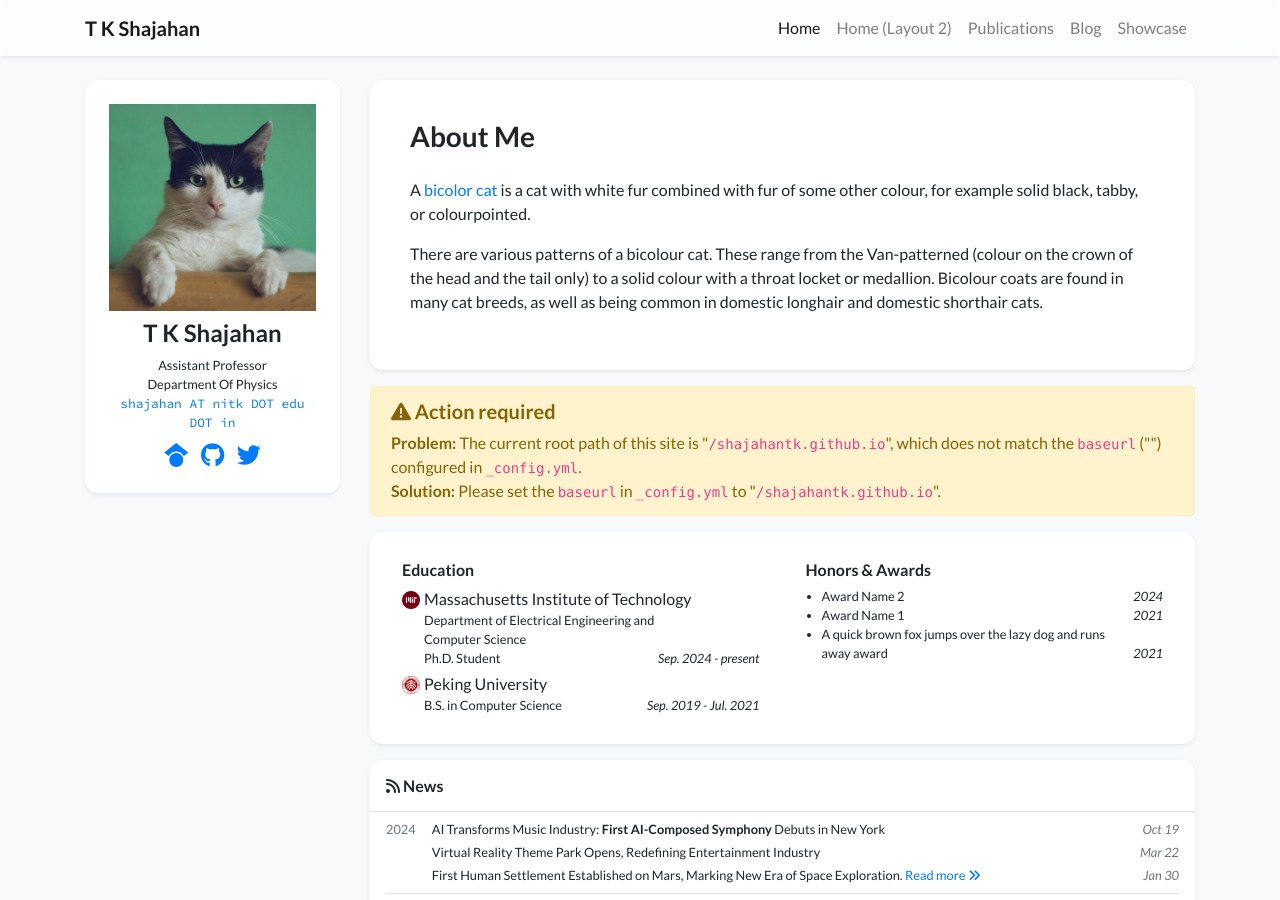
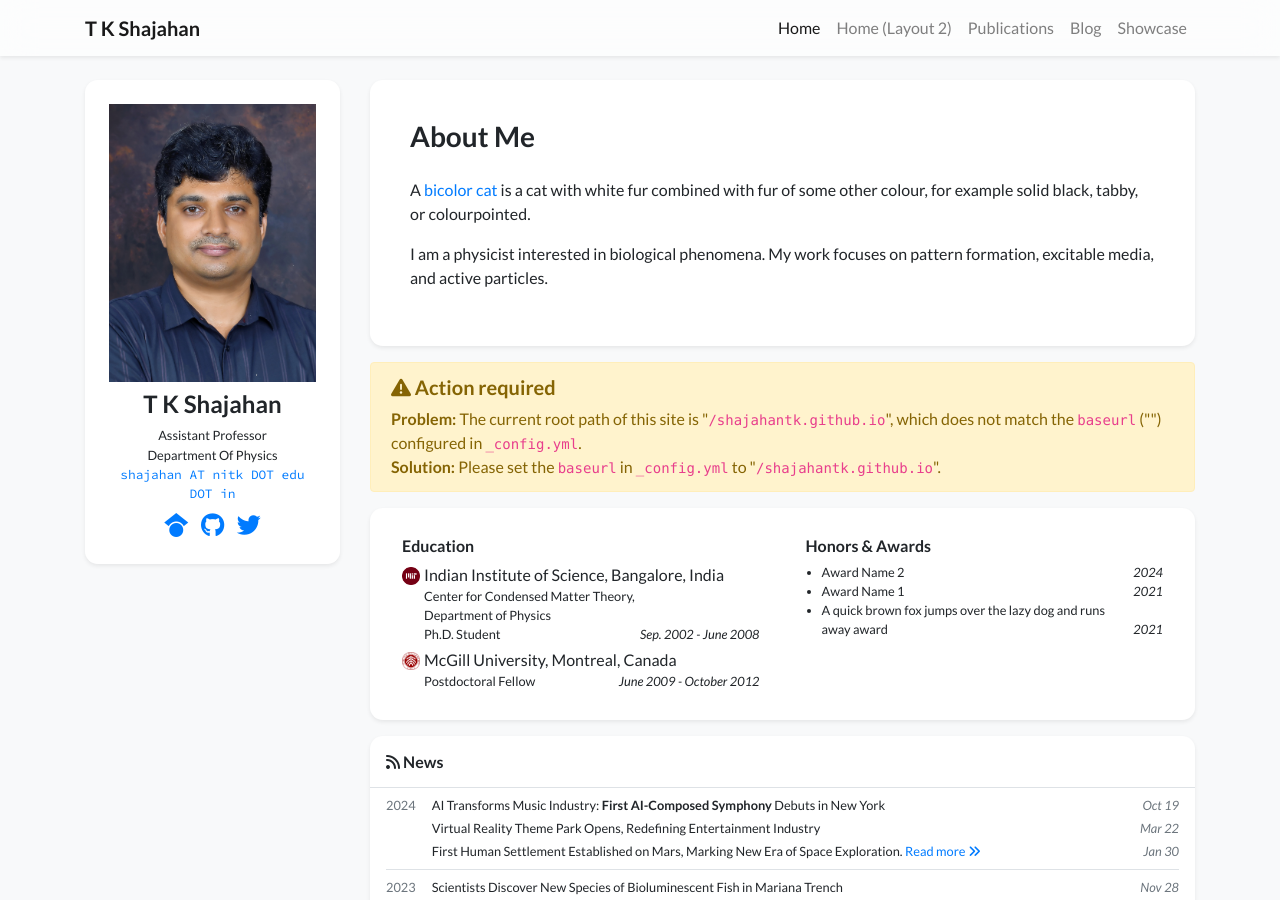
Before and after one commit to shajahantk/shajahantk.github.io, a Jekyll site: the page built from index.html, in a window 1280 px wide and 900 px high. Built offline with Jekyll 4.4.1, drawn with Linux system fonts in a browser that asks for light colours; nearby versions of some CDN libraries; a style sheet for code colours, icons or effects is not loaded.

Commit message:
Update profile.yml
Added profile picture, updated bio.

```diff
--- a/_data/profile.yml
+++ b/_data/profile.yml
@@ -25,26 +25,24 @@ short_bio: >-
     A <a href="https://en.wikipedia.org/wiki/Bicolor_cat" target="_blank">bicolor cat</a> is a cat with white fur combined with fur of some other colour, for example solid black, tabby, or colourpointed.
   </p>
   <p>
-    There are various patterns of a bicolour cat. These range from the Van-patterned (colour on the crown of the head
-    and the tail only) to a solid colour with a throat locket or medallion. Bicolour coats are found in many cat breeds,
-    as well as being common in domestic longhair and domestic shorthair cats.
+    I am a physicist interested in biological phenomena. My work focuses on pattern formation, excitable media, and active particles.
   </p>
 
-portrait_url: /assets/images/photos/portrait.jpg
+portrait_url: /assets/images/photos/shajahan2026June.jpg
 portrait_caption: >-
   Photo by Manja Vitolic on Unsplash (this caption is optional, comment it out to disable).
 
 education:
-- name: Massachusetts Institute of Technology
+- name: Indian Institute of Science, Bangalore, India
   logo: /assets/images/badges/MIT_Social_circle.png
   position: >-
-    Department of Electrical Engineering and Computer Science <br/>
+    Center for Condensed Matter Theory, Department of Physics <br/>
     Ph.D. Student
-  date: Sep. 2024 - present
-- name: Peking University
+  date: Sep. 2002 - June 2008
+- name: McGill University, Montreal, Canada
   logo: /assets/images/badges/PKU_red.png
-  position: B.S. in Computer Science
-  date: Sep. 2019 - Jul. 2021
+  position: Postdoctoral Fellow
+  date: June 2009 - October 2012
 
 # experience:
 # - name: Peking University
```
